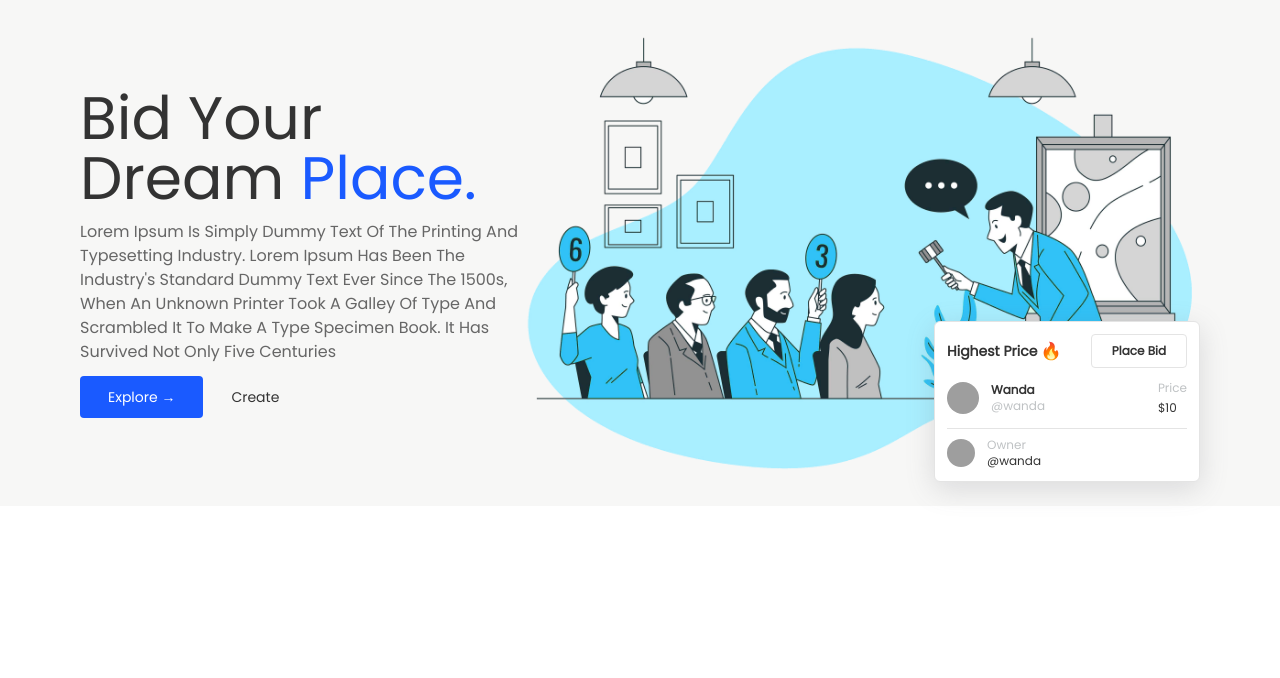
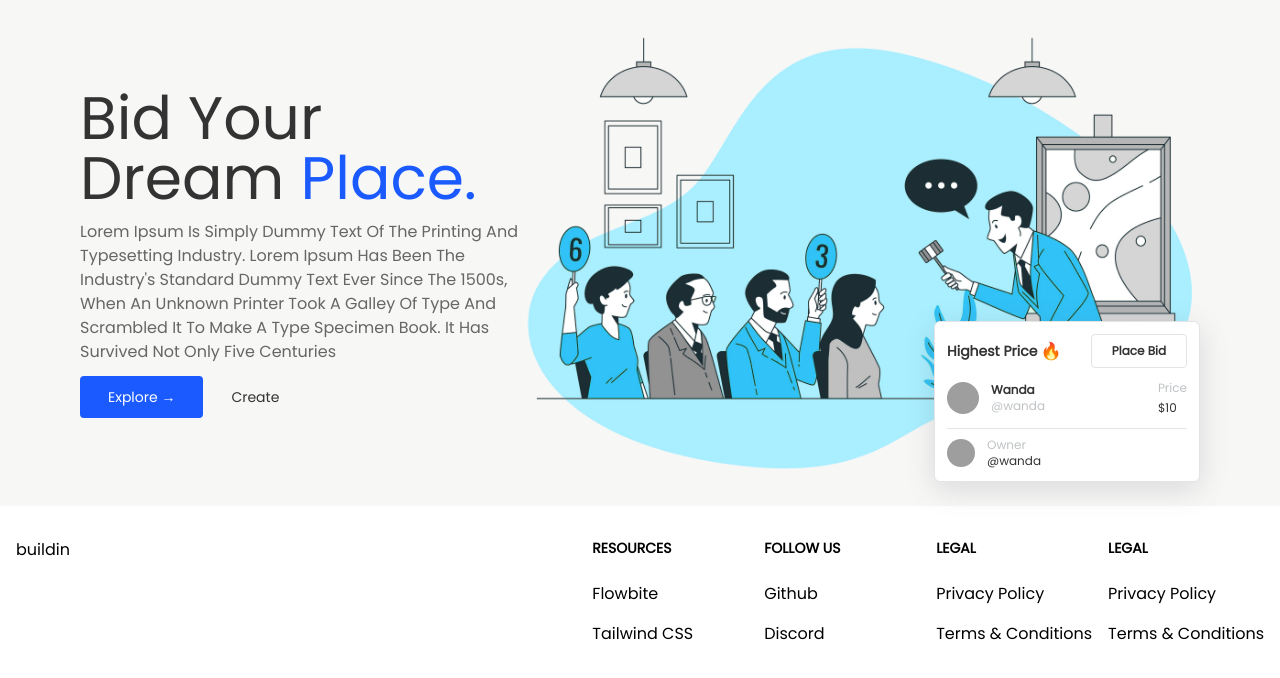
Before and after one commit to OSP-Foundation/Auction-Web, a Next.js app in the folder client/: page / in a window 1280 px wide. Shown: the top 678 px of the page. Built offline with nearby package versions, Linux system fonts and the light colour scheme; grey boxes are pictures that could not be loaded.

Commit message:
footer started

```diff
--- a/client/src/app/page.tsx
+++ b/client/src/app/page.tsx
@@ -1,9 +1,12 @@
+import Footer from "@/components/footer";
 import { Intro } from "@/components/home";
 
 export default function Home() {
   return (
     <main>
       <Intro />
+      <Footer />
+
     </main>
   )
 }
--- /dev/null
+++ b/client/src/components/footer/index.tsx
@@ -0,0 +1,70 @@
+import React, { FunctionComponent } from 'react'
+
+const Footer: FunctionComponent = (): JSX.Element => {
+  return (
+
+
+
+    <footer className="bg-white dark:bg-gray-900">
+      <div className="mx-auto w-full max-w-screen-xl p-4 py-6 lg:py-8">
+        <div className="md:flex md:justify-between">
+          <div className="mb-6 md:mb-0">
+
+         <h1>buildin</h1>
+          </div>
+          <div className="grid grid-cols-2 gap-8 sm:gap-4 sm:grid-cols-4">
+            <div>
+              <h2 className="mb-6 text-sm font-semibold text-gray-900 uppercase">Resources</h2>
+              <ul className="text-gray-500 dark:text-gray-400 font-medium">
+                <li className="mb-4">
+                  <a href="https://flowbite.com/" className="hover:underline">Flowbite</a>
+                </li>
+                <li>
+                  <a href="https://tailwindcss.com/" className="hover:underline">Tailwind CSS</a>
+                </li>
+              </ul>
+            </div>
+            <div>
+              <h2 className="mb-6 text-sm font-semibold text-gray-900 uppercase">Follow us</h2>
+              <ul className="text-gray-500 dark:text-gray-400 font-medium">
+                <li className="mb-4">
+                  <a href="https://github.com/themesberg/flowbite" className="hover:underline ">Github</a>
+                </li>
+                <li>
+                  <a href="https://discord.gg/4eeurUVvTy" className="hover:underline">Discord</a>
+                </li>
+              </ul>
+            </div>
+            <div>
+              <h2 className="mb-6 text-sm font-semibold text-gray-900 uppercase">Legal</h2>
+              <ul className="text-gray-500 dark:text-gray-400 font-medium">
+                <li className="mb-4">
+                  <a href="#" className="hover:underline">Privacy Policy</a>
+                </li>
+                <li>
+                  <a href="#" className="hover:underline">Terms &amp; Conditions</a>
+                </li>
+              </ul>
+            </div>
+            <div>
+              <h2 className="mb-6 text-sm font-semibold text-gray-900 uppercase">Legal</h2>
+              <ul className="text-gray-500 dark:text-gray-400 font-medium">
+                <li className="mb-4">
+                  <a href="#" className="hover:underline">Privacy Policy</a>
+                </li>
+                <li>
+                  <a href="#" className="hover:underline">Terms &amp; Conditions</a>
+                </li>
+              </ul>
+            </div>
+          </div>
+        </div>
+
+      </div>
+    </footer>
+
+
+  )
+}
+
+export default Footer
```
